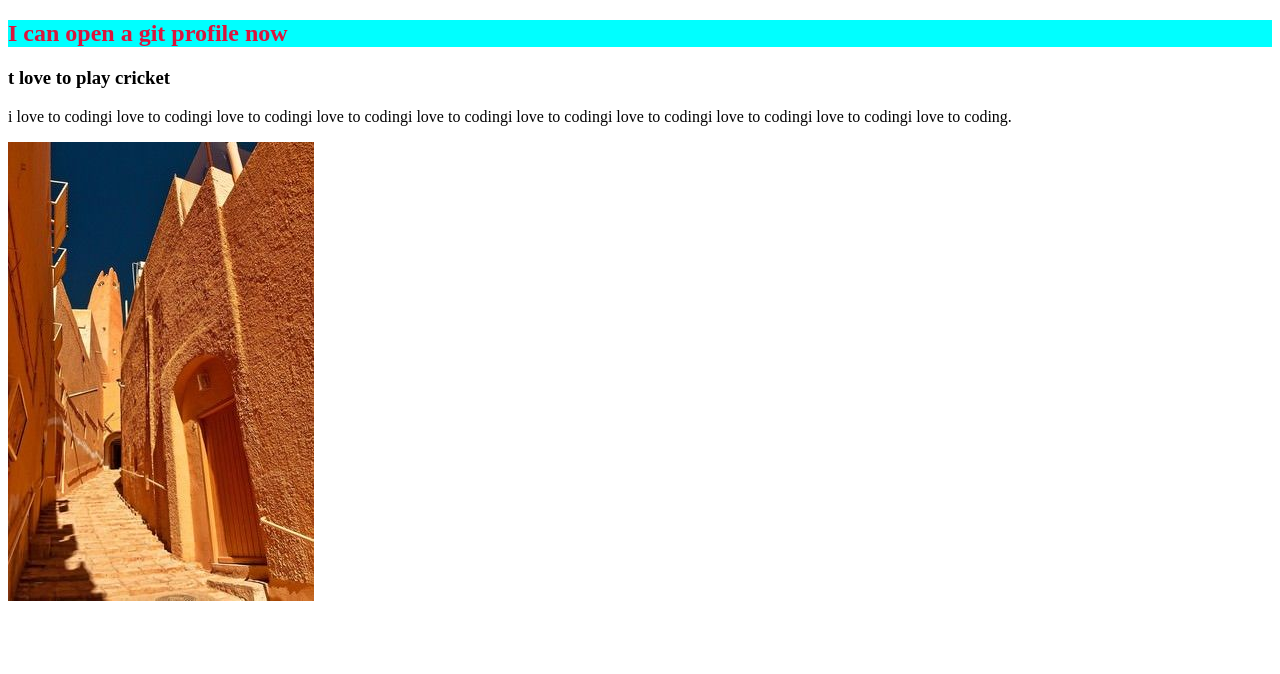
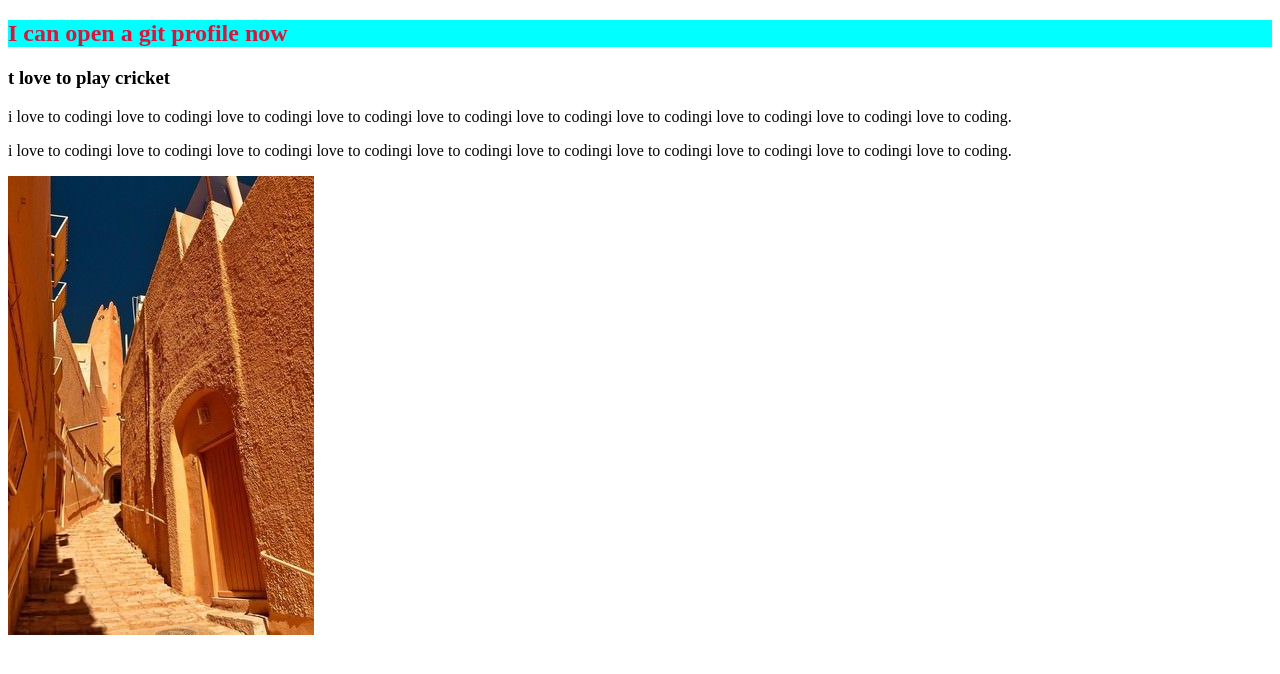
Before and after one commit to tasinmubashir/my-second-repo, a plain HTML site: page index.html in a window 1280 px wide. Drawn offline with Linux system fonts and the light colour scheme.

Commit message:
git bush

```diff
--- a/index.html
+++ b/index.html
@@ -11,6 +11,8 @@
     <h2> I can open a git profile now </h2>
     <h3> t love to play cricket </h3>
     <p> i love to codingi love to codingi love to codingi love to codingi love to codingi love to codingi love to codingi love to codingi love to codingi love to coding. </p>
+    <p> i love to codingi love to codingi love to codingi love to codingi love to codingi love to codingi love to codingi love to codingi love to codingi love to coding. </p>
+
 
     <img src="oow.jpg" alt="moroccho traveling photo">
 </body>
```
